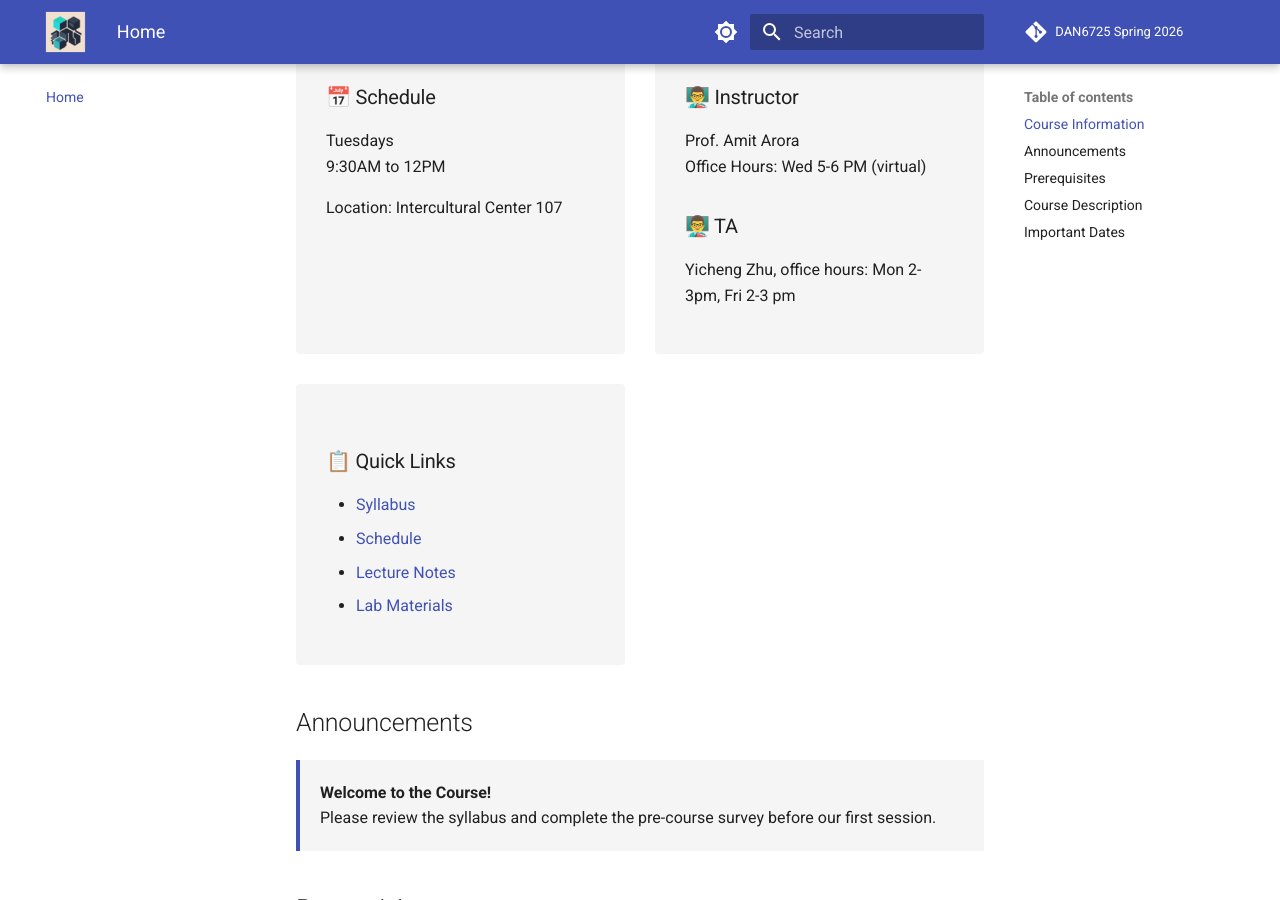
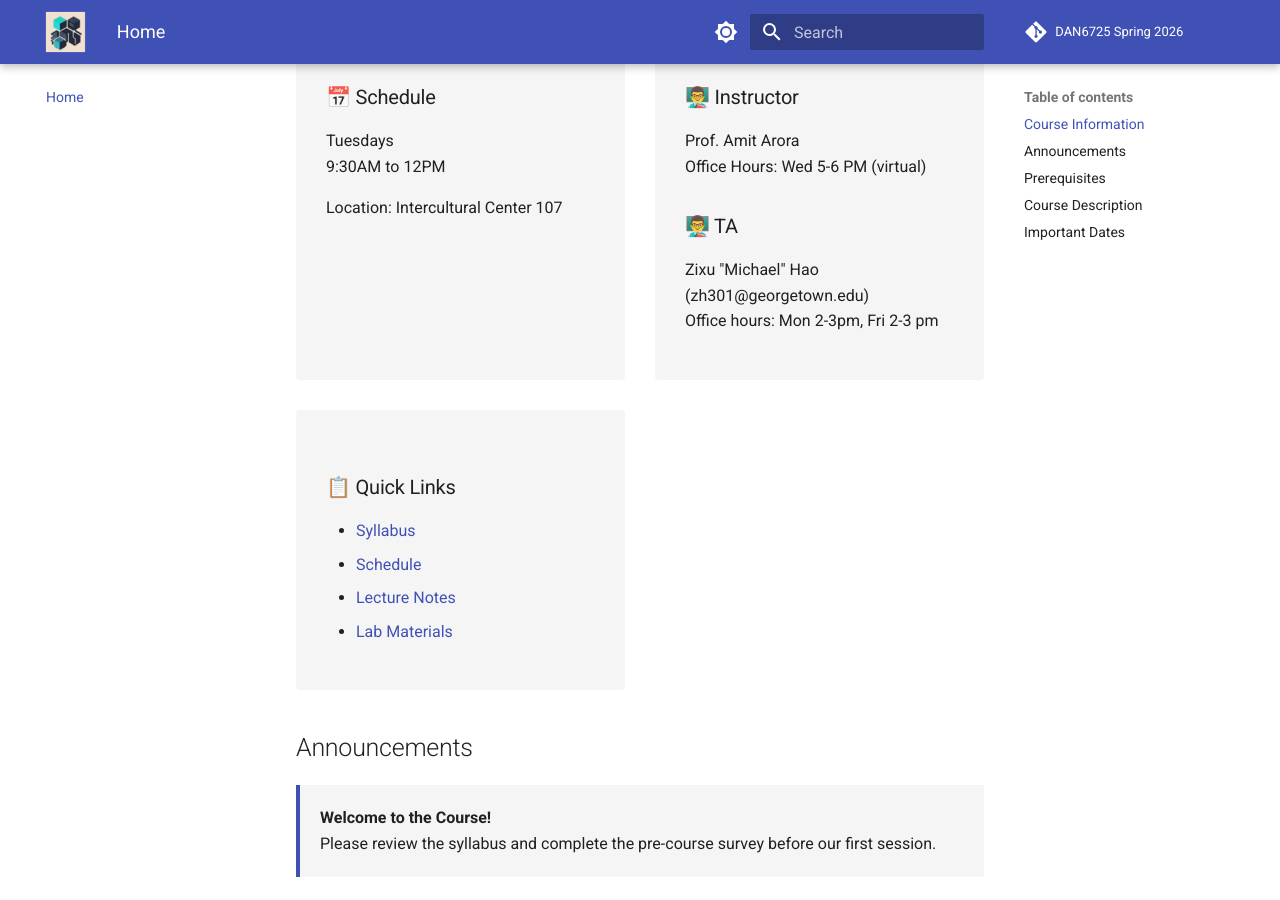
Before and after one commit to dsan-gu/6725-spring-2026, an MkDocs documentation site: the page built from docs/index.md, in a window 1280 px wide and 900 px high, scrolled down 732 px. Built offline with MkDocs 1.6.1 and Material for MkDocs 9.7.7, drawn with Linux system fonts in a browser that asks for light colours; comment, search, counter and statistics services are not loaded.

Commit message:
Update TA information and welcome email
- Changed TA from Yicheng Zhu to Zixu "Michael" Hao
- Added TA email: zh301@georgetown.edu
- Updated welcome email with detailed pre-class setup instructions
- Added notes about Slack as primary communication channel
- Updated Week 0 setup link and AWS account information

```diff
--- a/docs/index.md
+++ b/docs/index.md
@@ -19,7 +19,8 @@
         <p>Prof. Amit Arora<br>
         Office Hours: Wed 5-6 PM (virtual)</p>
         <h3>👨‍🏫 TA</h3>
-        <p>Yicheng Zhu, office hours: Mon 2-3pm, Fri 2-3 pm<br></p>
+        <p>Zixu "Michael" Hao (zh301@georgetown.edu)<br>
+        Office hours: Mon 2-3pm, Fri 2-3 pm</p>
     </div>
     <div class="info-card">
         <h3>📋 Quick Links</h3>
```
